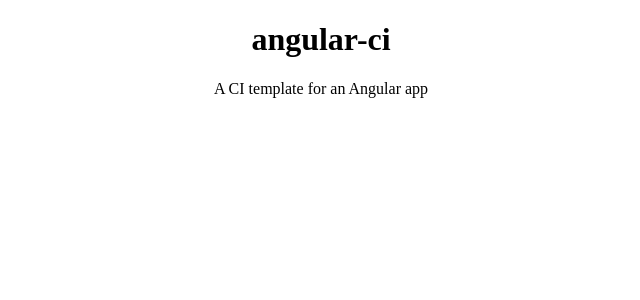
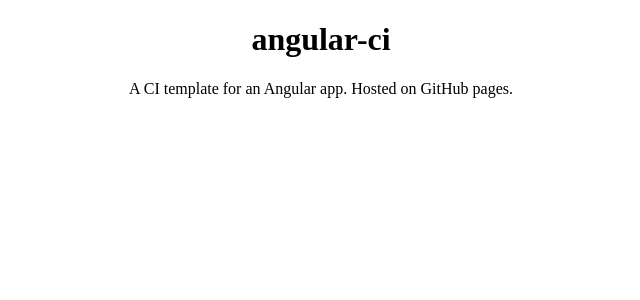
Before and after one commit to bradwindy/angular-course-proj, an Angular app: page / in a window 1280 px wide. Shown: the top 300 px of the page, without its empty margins (319-959 px from the left). Built offline with nearby package versions, Linux system fonts and the light colour scheme.

Commit message:
Update site content.

```diff
--- a/src/app/courses.component.ts
+++ b/src/app/courses.component.ts
@@ -2,6 +2,6 @@
 
 @Component({
   selector: 'app-hi',
-  template: '<p>A CI template for an Angular app</p>'
+  template: '<p>A CI template for an Angular app. Hosted on GitHub pages.</p>'
 })
 export class CoursesComponent {}
```
